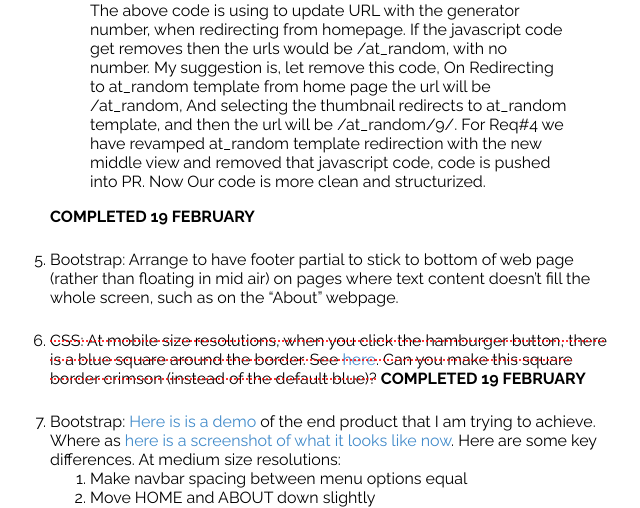
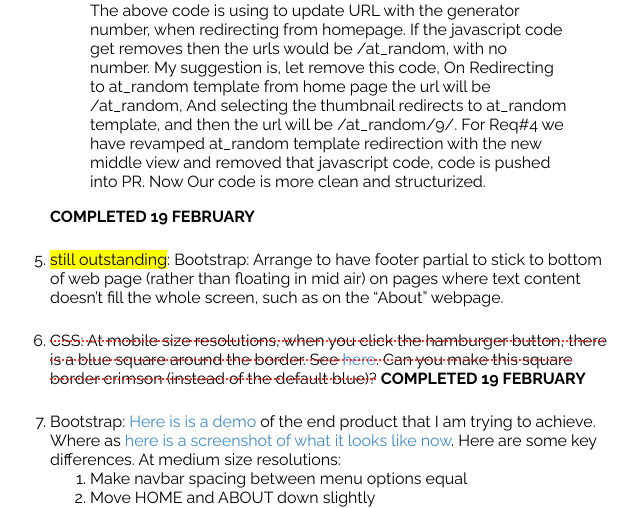
Before and after one commit to enoren5/tarot_juicer, a Django app: page /third_work_order in a window 1280 px wide. Shown: the part 798-1306 px from the top of the page, without its empty margins (330-970 px from the left). Run offline with Django 3.2, Linux system fonts and the light colour scheme.

Commit message:
Add 'still outstanding' higlighting

```diff
--- a/templates/work_orders/third_work_order.html
+++ b/templates/work_orders/third_work_order.html
@@ -78,7 +78,7 @@
     <blockquote>The above code is using to update URL with the generator number, when redirecting from homepage. If the javascript code get removes then the urls would be /at_random, with no number. My suggestion is, let remove this code, On Redirecting to at_random template from home page the url will be /at_random, And selecting the thumbnail redirects to at_random template, and then the url will be /at_random/9/. For Req#4 we have revamped at_random template redirection with the new middle view and removed that javascript code, code is pushed into PR. Now Our code is more clean and structurized.</blockquote> <strong>COMPLETED 19 FEBRUARY</strong>
 </li>
 
-<li class="orders"><!-- 5 -->
+<li class="orders"><!-- 5 --><span class=highlightme>still outstanding</span>:
 Bootstrap: Arrange to have footer partial to stick to bottom of web page (rather than floating in mid air) on pages where text content doesn’t fill the whole screen, such as on the “About” webpage.
 </li>
 
```
